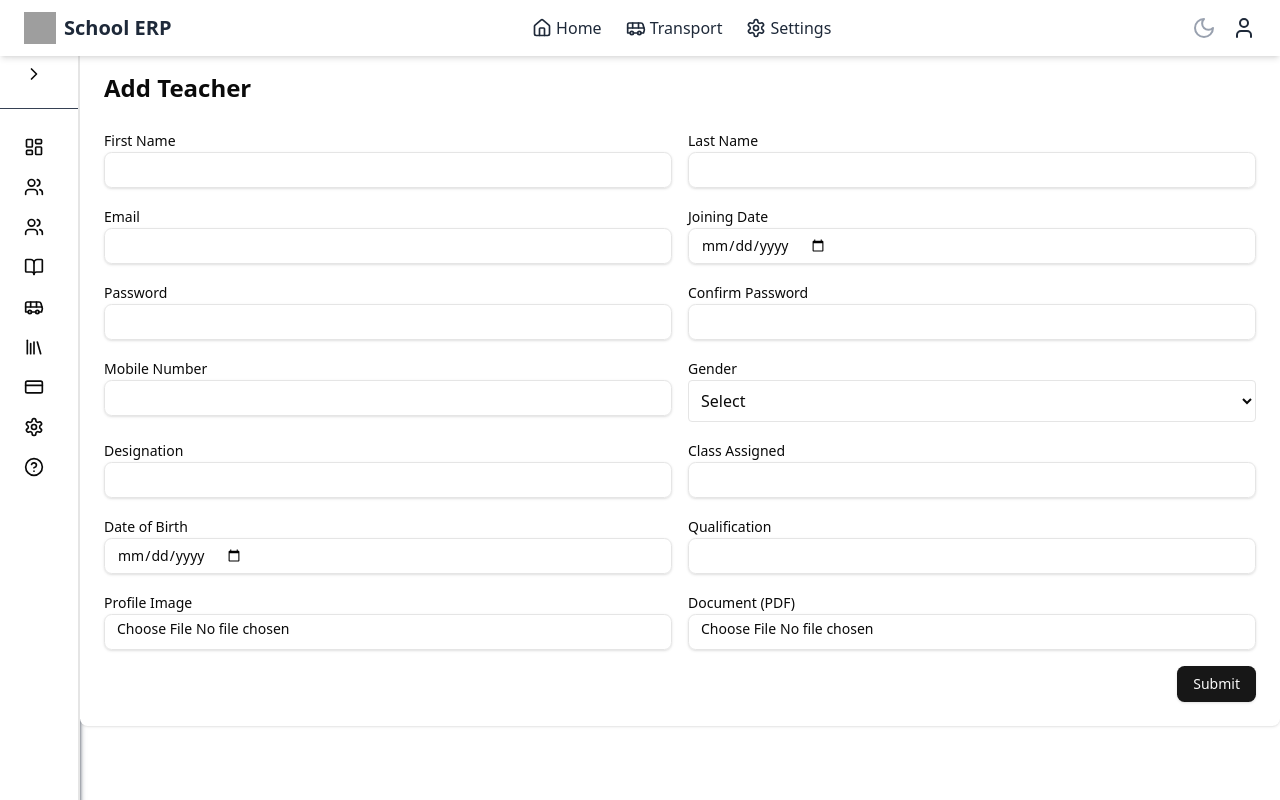
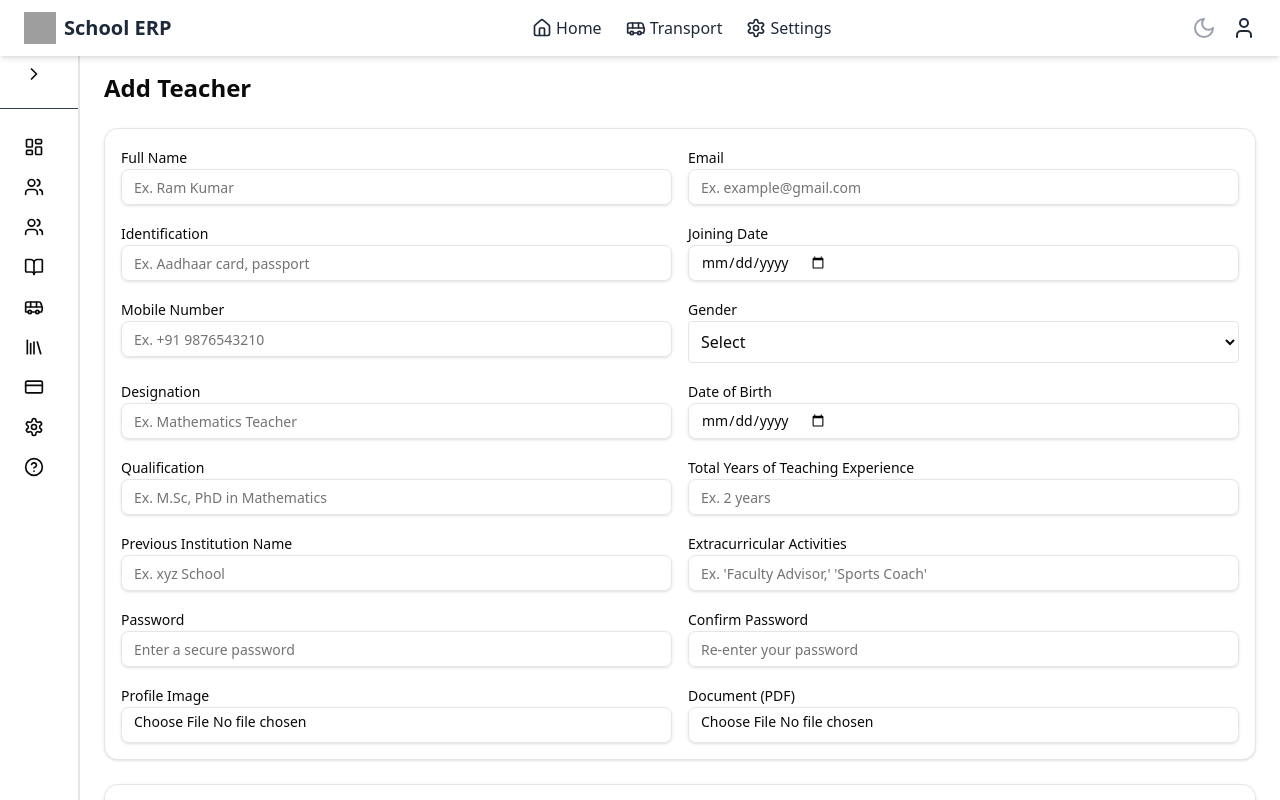
Before and after one commit to amitkumar822/ERP, a React (Vite) app in the folder frontend/: page /teachers/add in a window 1280 px wide. Built offline with nearby package versions, Linux system fonts and the light colour scheme; grey boxes are pictures that could not be loaded.

Commit message:
add teacher model fields; include previousInstitutionName, extracurricularActivities, and password with validation, update sidebar for teacher list visibility, and refine attendance controller comments

```diff
--- a/frontend/src/pages/dashboard/Sidebar.jsx
+++ b/frontend/src/pages/dashboard/Sidebar.jsx
@@ -153,15 +153,16 @@ const sidebarData = [
     link: "/teachers",
     subItems: [
       {
+        title: "Add Teacher",
+        icon: <UserPlus className="w-4 h-4" />,
+        link: "/teachers/add",
+      },
+      {
         title: "Teacher List",
         icon: <User className="w-4 h-4" />,
         link: "/teachers/list",
       },
-      {
-        title: "Add Teacher",
-        icon: <UserPlus className="w-4 h-4" />,
-        link: "/teachers/add",
-      },
+
     ],
   },
   {
--- a/frontend/src/pages/dashboard/student/AddStudentForm.jsx
+++ b/frontend/src/pages/dashboard/student/AddStudentForm.jsx
@@ -8,13 +8,10 @@ import {
   SelectTrigger,
   SelectValue,
 } from "@/components/ui/select";
-import { Toggle } from "@/components/ui/toggle";
 import { Card, CardContent, CardHeader, CardTitle } from "@/components/ui/card";
 import { Label } from "@/components/ui/label";
 import {
   Loader2,
-  PlusCircle,
-  SquareDashedBottomIcon,
   UserPlusIcon,
 } from "lucide-react";
 import API from "../../../api/axiosInstance";
--- a/frontend/src/pages/dashboard/teacher/AddTeacherPage.jsx
+++ b/frontend/src/pages/dashboard/teacher/AddTeacherPage.jsx
@@ -1,13 +1,12 @@
-import { useState } from "react";
+import { useEffect, useState } from "react";
 import { Input } from "@/components/ui/input";
 import { Button } from "@/components/ui/button";
 import { Label } from "@/components/ui/label";
-import { X } from "lucide-react";
+import { Card, CardContent, CardHeader, CardTitle } from "@/components/ui/card";
 
 export default function AddTeacher() {
   const [teacherData, setTeacherData] = useState({
-    firstName: "",
-    lastName: "",
+    fullName: "",
     email: "",
     joiningDate: "",
     password: "",
@@ -20,7 +19,49 @@ export default function AddTeacher() {
     qualification: "",
     profileImage: null,
     document: null,
+    identification: "",
+    experience: "",
+    previousInstitutionName: "",
+    extracurricularActivities: "",
   });
+
+  const [sameAddressChecked, setSameAddressChecked] = useState(false);
+  const [permanentAddress, setPermanentAddress] = useState({
+    permanentAddress: "",
+    city: "",
+    state: "",
+    zipCode: "",
+  });
+
+  const [currAddress, setCurrAddress] = useState({
+    currentAddress: "",
+    city: "",
+    state: "",
+    zipCode: "",
+  });
+
+  const handleSameAddressChecked = () => {
+    setSameAddressChecked((prevChecked) => !prevChecked);
+  };
+
+  // When sameAddressChecked is true, sync the Current Address with Permanent Address
+  useEffect(() => {
+    if (sameAddressChecked) {
+      setCurrAddress({
+        currentAddress: permanentAddress.permanentAddress,
+        city: permanentAddress.city,
+        state: permanentAddress.state,
+        zipCode: permanentAddress.zipCode,
+      });
+    } else {
+      setCurrAddress({
+        currentAddress: "",
+        city: "",
+        state: "",
+        zipCode: "",
+      });
+    }
+  }, [permanentAddress, sameAddressChecked]);
 
   const [preview, setPreview] = useState({
     profileImage: null,
@@ -51,88 +92,92 @@ export default function AddTeacher() {
 
   const handleSubmit = (e) => {
     e.preventDefault();
-    if (teacherData.password !== teacherData.confirmPassword) {
-      alert("Passwords do not match");
-      return;
-    }
+
     console.log("Teacher Data Submitted", teacherData);
+    console.log("CurrentAdd: ", currAddress);
+    console.log("Permanent Add: ", permanentAddress);
   };
 
   return (
     <div className="w-full mx-auto p-6 bg-white shadow rounded-md">
       <h1 className="text-2xl font-bold mb-6">Add Teacher</h1>
+
+      <Card className="p-4">
         <form
-        onSubmit={handleSubmit}
+          // onSubmit={handleSubmit}
           className="grid grid-cols-1 md:grid-cols-2 gap-4"
         >
+          {/* First Name */}
           <div>
-          <Label>First Name</Label>
+            <Label htmlFor="fullName">Full Name</Label>
             <Input
+              id="fullName"
               type="text"
-            name="firstName"
+              name="fullName"
+              placeholder="Ex. Ram Kumar"
               onChange={handleInputChange}
               required
             />
           </div>
+
+          {/* Email */}
           <div>
-          <Label>Last Name</Label>
+            <Label htmlFor="email">Email</Label>
             <Input
-            type="text"
-            name="lastName"
+              id="email"
+              type="email"
+              name="email"
+              placeholder="Ex. example@gmail.com"
               onChange={handleInputChange}
               required
             />
           </div>
+
+          {/* Identification */}
           <div>
-          <Label>Email</Label>
+            <Label htmlFor="identification">Identification</Label>
             <Input
-            type="email"
-            name="email"
+              id="identification"
+              type="text"
+              name="identification"
+              placeholder="Ex. Aadhaar card, passport"
               onChange={handleInputChange}
               required
             />
           </div>
+
+          {/* Joining Date */}
           <div>
-          <Label>Joining Date</Label>
+            <Label htmlFor="joiningDate">Joining Date</Label>
             <Input
+              id="joiningDate"
               type="date"
               name="joiningDate"
               onChange={handleInputChange}
               required
             />
           </div>
+
+          {/* Mobile Number */}
           <div>
-          <Label>Password</Label>
+            <Label htmlFor="mobileNumber">Mobile Number</Label>
             <Input
-            type="password"
-            name="password"
+              id="mobileNumber"
+              type="tel"
+              name="mobileNumber"
+              placeholder="Ex. +91 9876543210"
               onChange={handleInputChange}
               required
             />
           </div>
+
+          {/* Gender */}
           <div>
-          <Label>Confirm Password</Label>
-          <Input
-            type="password"
-            name="confirmPassword"
-            onChange={handleInputChange}
-            required
-          />
-        </div>
-        <div>
-          <Label>Mobile Number</Label>
-          <Input
-            type="tel"
-            name="mobileNumber"
-            onChange={handleInputChange}
-            required
-          />
-        </div>
-        <div>
-          <Label>Gender</Label>
+            <Label htmlFor="gender">Gender</Label>
             <select
+              id="gender"
               name="gender"
-            className="border rounded p-2 w-full"
+              className="border rounded p-2 w-full dark:bg-gray-900 dark:text-white"
               onChange={handleInputChange}
               required
             >
@@ -142,42 +187,114 @@ export default function AddTeacher() {
               <option value="Other">Other</option>
             </select>
           </div>
+
+          {/* Designation */}
           <div>
-          <Label>Designation</Label>
+            <Label htmlFor="designation">Designation</Label>
             <Input
+              id="designation"
               type="text"
               name="designation"
-            onChange={handleInputChange}
-            required
-          />
-        </div>
-        <div>
-          <Label>Class Assigned</Label>
-          <Input
-            type="text"
-            name="classAssigned"
-            onChange={handleInputChange}
-            required
-          />
-        </div>
-        <div>
-          <Label>Date of Birth</Label>
-          <Input type="date" name="dob" onChange={handleInputChange} required />
-        </div>
-        <div>
-          <Label>Qualification</Label>
-          <Input
-            type="text"
-            name="qualification"
+              placeholder="Ex. Mathematics Teacher"
               onChange={handleInputChange}
               required
             />
           </div>
 
+          {/* Date of Birth */}
+          <div>
+            <Label htmlFor="dob">Date of Birth</Label>
+            <Input
+              id="dob"
+              type="date"
+              name="dob"
+              onChange={handleInputChange}
+              required
+            />
+          </div>
+
+          {/* Qualification */}
+          <div>
+            <Label htmlFor="qualification">Qualification</Label>
+            <Input
+              id="qualification"
+              type="text"
+              name="qualification"
+              placeholder="Ex. M.Sc, PhD in Mathematics"
+              onChange={handleInputChange}
+              required
+            />
+          </div>
+
+          {/* Teaching Experience */}
+          <div>
+            <Label htmlFor="teachingExperience">Total Years of Teaching Experience</Label>
+            <Input
+              id="teachingExperience"
+              type="text"
+              name="experience"
+              placeholder="Ex. 2 years"
+              onChange={handleInputChange}
+              required
+            />
+          </div>
+
+          {/* Previous Institution Name */}
+          <div>
+            <Label htmlFor="previousInstitutionName">Previous Institution Name</Label>
+            <Input
+              id="previousInstitutionName"
+              type="text"
+              name="previousInstitutionName"
+              placeholder="Ex. xyz School"
+              onChange={handleInputChange}
+            />
+          </div>
+
+          {/* Extracurricular Activities */}
+          <div>
+            <Label htmlFor="extracurricularActivities">Extracurricular Activities</Label>
+            <Input
+              id="extracurricularActivities"
+              type="text"
+              name="extracurricularActivities"
+              placeholder="Ex. 'Faculty Advisor,' 'Sports Coach'"
+              onChange={handleInputChange}
+            />
+          </div>
+
+          {/* Password */}
+          <div>
+            <Label htmlFor="password">Password</Label>
+            <Input
+              id="password"
+              type="password"
+              name="password"
+              placeholder="Enter a secure password"
+              onChange={handleInputChange}
+              required
+            />
+          </div>
+
+          {/* Confirm Password */}
+          <div>
+            <Label htmlFor="confirmPassword">Confirm Password</Label>
+            <Input
+              id="confirmPassword"
+              type="password"
+              name="confirmPassword"
+              placeholder="Re-enter your password"
+              onChange={handleInputChange}
+              required
+            />
+          </div>
+
+
           {/* Profile Image Upload */}
           <div>
-          <Label>Profile Image</Label>
+            <Label htmlFor="profileImage">Profile Image</Label>
             <Input
+              id="profileImage"
               type="file"
               name="profileImage"
               accept="image/*"
@@ -196,7 +313,7 @@ export default function AddTeacher() {
                   className="absolute top-0 right-0 bg-red-500 text-white rounded-full p-1"
                   onClick={() => removeFile("profileImage")}
                 >
-                <X size={14} />
+                  ✖
                 </button>
               </div>
             )}
@@ -204,8 +321,9 @@ export default function AddTeacher() {
 
           {/* Document Upload */}
           <div>
-          <Label>Document (PDF)</Label>
+            <Label htmlFor="document">Document (PDF)</Label>
             <Input
+              id="document"
               type="file"
               name="document"
               accept="image/*,application/pdf"
@@ -220,16 +338,170 @@ export default function AddTeacher() {
                   className="text-red-500"
                   onClick={() => removeFile("document")}
                 >
-                <X size={14} />
+                  ✖
                 </button>
               </div>
             )}
           </div>
+        </form>
+      </Card>
 
+      {/* Address */}
+      <Card className="my-6">
+        <CardHeader>
+          <CardTitle>Address</CardTitle>
+        </CardHeader>
+        <CardContent className="grid grid-cols-1 md:grid-cols-2 lg:grid-cols-3 gap-4">
+          {/* Permanent Address */}
+          <div className="col-span-3">
+            <Label htmlFor="permanentAddress">Permanent Address</Label>
+            <Input
+              id="permanentAddress"
+              placeholder="Enter Permanent Address"
+              value={permanentAddress.permanentAddress}
+              onChange={(e) =>
+                setPermanentAddress({
+                  ...permanentAddress,
+                  permanentAddress: e.target.value,
+                })
+              }
+            />
+          </div>
+
+          <div className="col-span-3 grid grid-cols-1 md:grid-cols-2 lg:grid-cols-3 gap-4">
+            <div>
+              <Label htmlFor="permanentCity">City</Label>
+              <Input
+                id="permanentCity"
+                placeholder="Enter City"
+                value={permanentAddress.city}
+                onChange={(e) =>
+                  setPermanentAddress({
+                    ...permanentAddress,
+                    city: e.target.value,
+                  })
+                }
+              />
+            </div>
+
+            <div>
+              <Label htmlFor="permanentState">State</Label>
+              <Input
+                id="permanentState"
+                placeholder="Enter State"
+                value={permanentAddress.state}
+                onChange={(e) =>
+                  setPermanentAddress({
+                    ...permanentAddress,
+                    state: e.target.value,
+                  })
+                }
+              />
+            </div>
+
+            <div>
+              <Label htmlFor="permanentPincode">Pincode</Label>
+              <Input
+                id="permanentPincode"
+                placeholder="Enter Pincode"
+                value={permanentAddress.zipCode}
+                onChange={(e) =>
+                  setPermanentAddress({
+                    ...permanentAddress,
+                    zipCode: e.target.value,
+                  })
+                }
+              />
+            </div>
+          </div>
+
+          {/* Toggle Same Address */}
+          <div className="col-span-3 flex items-center gap-2">
+            <input
+              type="checkbox"
+              id="sameAddress"
+              checked={sameAddressChecked}
+              onChange={handleSameAddressChecked}
+            />
+            <label htmlFor="sameAddress" className="cursor-pointer">
+              Same as Permanent Address
+            </label>
+          </div>
+
+          {/* Current Address */}
+          <div className="col-span-3">
+            <Label htmlFor="currentAddress">Current Address</Label>
+            <Input
+              id="currentAddress"
+              placeholder="Enter Current Address"
+              value={currAddress.currentAddress}
+              onChange={(e) =>
+                setCurrAddress({
+                  ...currAddress,
+                  currentAddress: e.target.value,
+                })
+              }
+            />
+          </div>
+          <div className="col-span-3 grid grid-cols-1 md:grid-cols-2 lg:grid-cols-3 gap-4">
+            <div>
+              <Label htmlFor="currentCity">City</Label>
+              <Input
+                id="currentCity"
+                placeholder="Enter City"
+                value={currAddress.city}
+                onChange={(e) =>
+                  setCurrAddress({
+                    ...currAddress,
+                    city: e.target.value,
+                  })
+                }
+              />
+            </div>
+
+            <div>
+              <Label htmlFor="currentState">State</Label>
+              <Input
+                id="currentState"
+                placeholder="Enter State"
+                value={currAddress.state}
+                onChange={(e) =>
+                  setCurrAddress({
+                    ...currAddress,
+                    state: e.target.value,
+                  })
+                }
+              />
+            </div>
+
+            <div>
+              <Label htmlFor="currentPincode">Pincode</Label>
+              <Input
+                id="currentPincode"
+                placeholder="Enter Pincode"
+                value={currAddress.zipCode}
+                onChange={(e) =>
+                  setCurrAddress({
+                    ...currAddress,
+                    zipCode: e.target.value,
+                  })
+                }
+              />
+            </div>
+          </div>
+        </CardContent>
+      </Card>
+
+      {/* Submit Button */}
       <div className="md:col-span-2 flex justify-end">
-          <Button type="submit">Submit</Button>
+        <Button
+          type="submit"
+          onClick={handleSubmit}
+          className="bg-gradient-to-r from-blue-500 to-purple-500 hover:from-purple-500 hover:to-blue-500 text-white px-6 py-2 rounded-lg shadow-lg"
+        >
+          Submit
+        </Button>
       </div>
-      </form>
     </div>
   );
 }
```
Also changed, not shown: 2 other files (tests, documents, lock files or other folders). Lines whose indentation alone changed are shown as unchanged.
